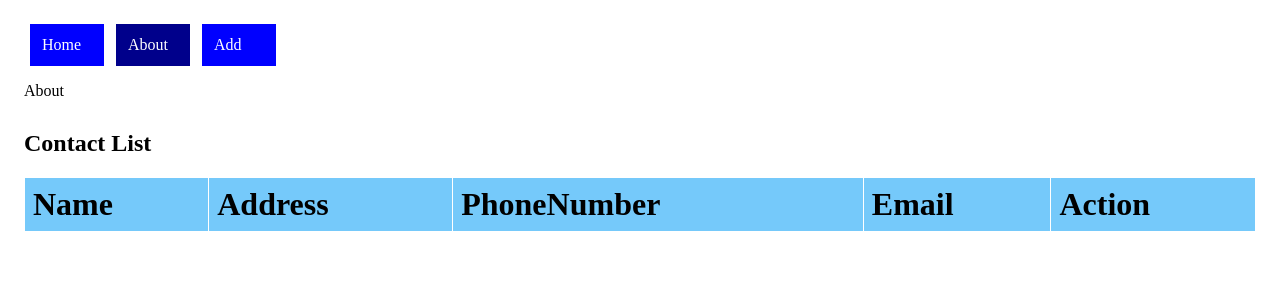
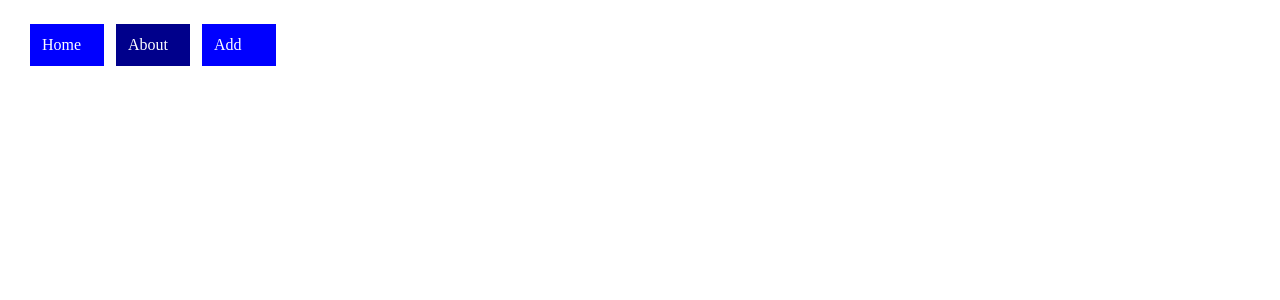
Before and after one commit to LESLIE254/phase-2-project, a React (Create React App) app: page /about in a window 1280 px wide. Shown: the top 300 px of the page. Built offline with nearby package versions, Linux system fonts and the light colour scheme; data requests are answered from the project's data file.

Commit message:
new-route

```diff
--- a/src/components/About.js
+++ b/src/components/About.js
@@ -2,7 +2,7 @@ import React from 'react'
 
 function About() {
   return (
-    <div>About</div>
+    <div></div>
   )
 }
 
--- a/src/components/App.js
+++ b/src/components/App.js
@@ -19,7 +19,13 @@ function App() {
         <About />
         </Route>
       </Switch>
-      <TableData  />
+      <Switch>
+        <Route exact path ="/table">
+        <TableData  />
+        </Route>
+
+      </Switch>
+
     </div>
     </>
   )
--- a/src/components/ReadOnly.js
+++ b/src/components/ReadOnly.js
@@ -1,5 +1,4 @@
 import React from 'react'
-
 function ReadOnly({contact,deleteContact}) {
 
 
@@ -11,9 +10,12 @@ function ReadOnly({contact,deleteContact}) {
               <td>{contact.address}</td>
               <td>{contact.phoneNumber}</td>
               <td>{contact.email} </td>
+
               <td>
                 <button onClick= {() => deleteContact(contact.id)} type="buton">Delete
-              </button></td>
+              </button>
+              </td>
+
           </tr>
     </>
   )
```
